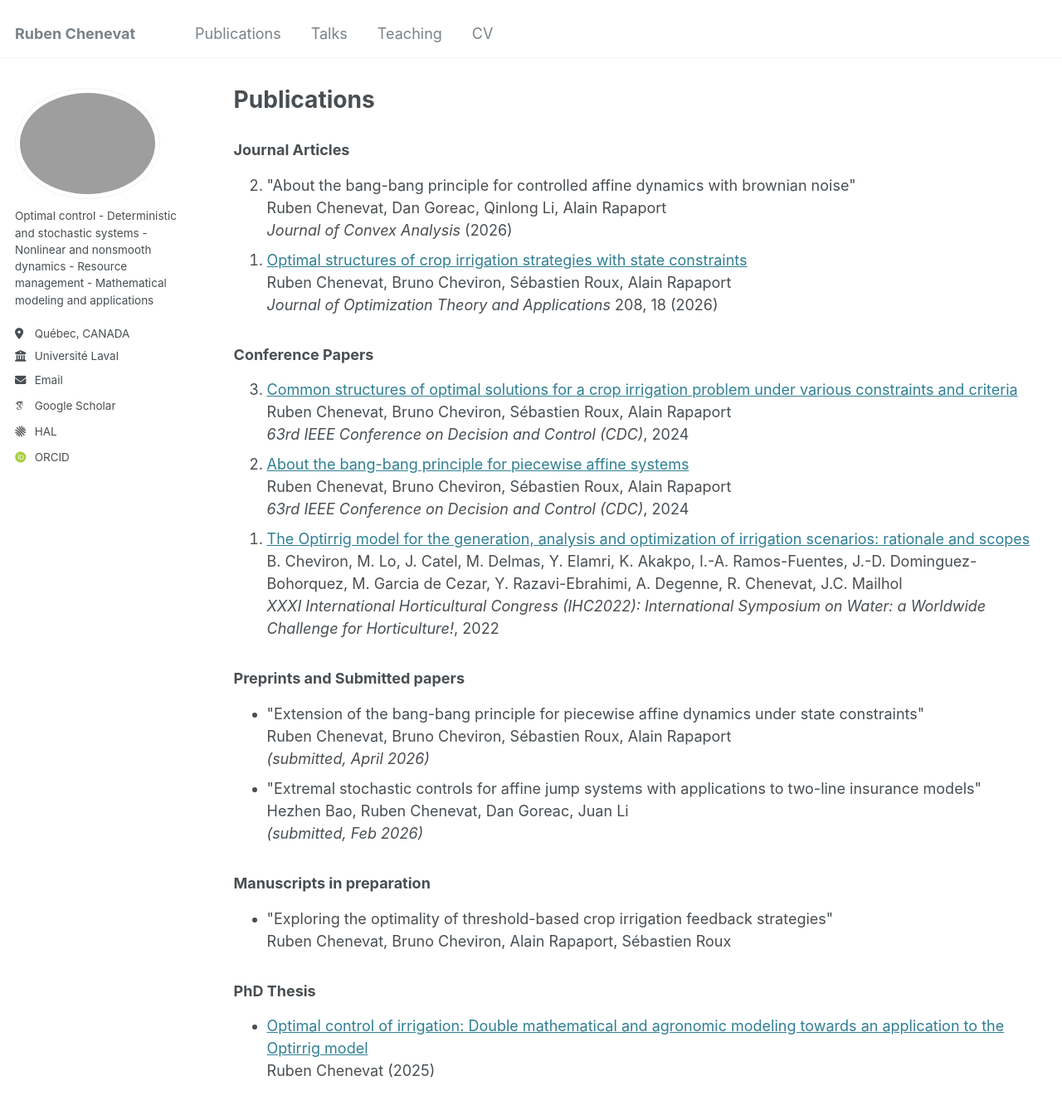
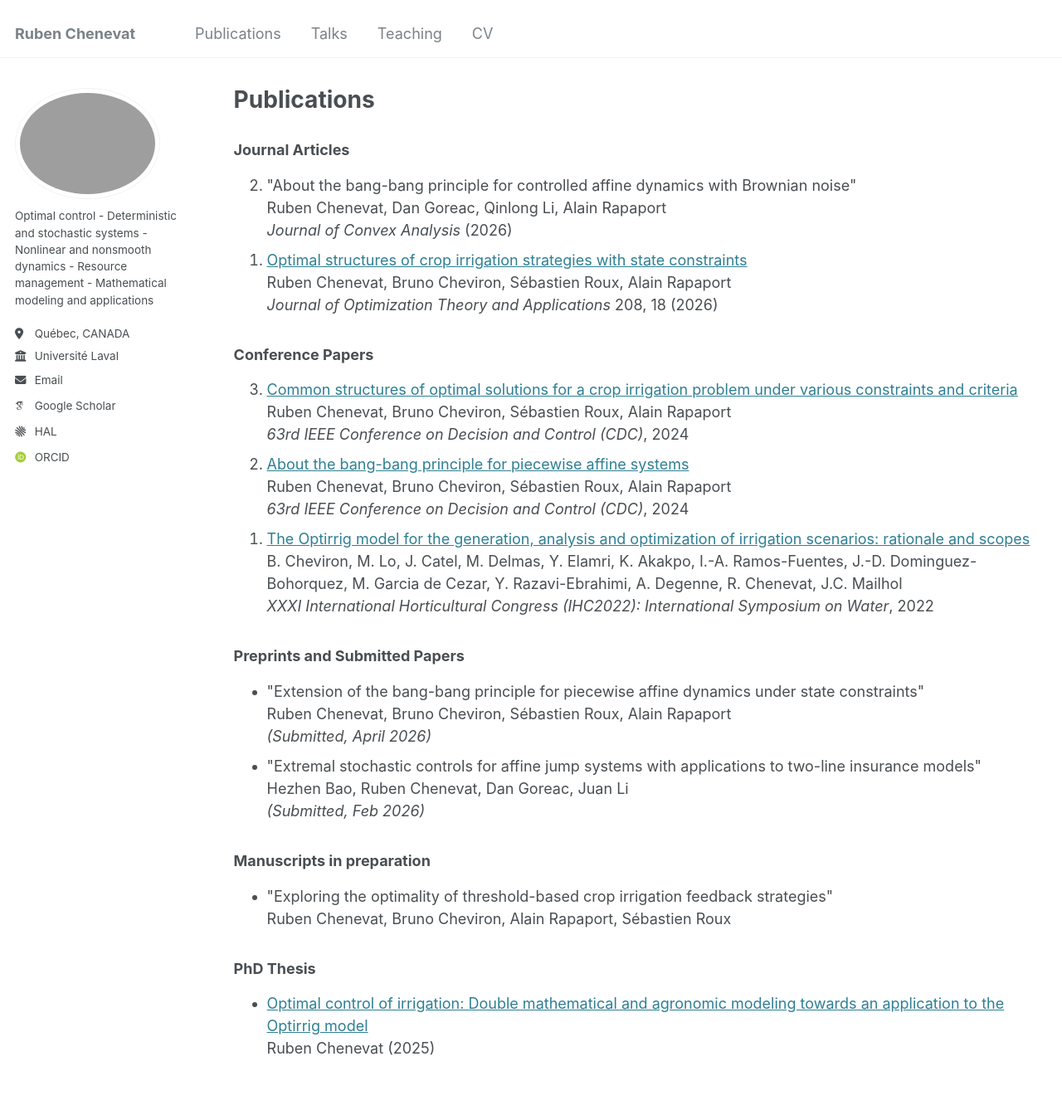
Before and after one commit to rubenchenevat/rubenchenevat.github.io, a Jekyll site: the page built from _pages/publications.html, in a window 1280 px wide and 1400 px high. Shown: the top 1338 px of the window at 83% size. Built offline with Jekyll 4.4.1, drawn with Linux system fonts in a browser that asks for light colours; some web fonts are replaced.

Commit message:
Update publications.html

```diff
--- a/_pages/publications.html
+++ b/_pages/publications.html
@@ -40,7 +40,7 @@ author_profile: true
 
 <ol reversed>
     <li>
-        "About the bang-bang principle for controlled affine dynamics with brownian noise"<br>
+        "About the bang-bang principle for controlled affine dynamics with Brownian noise"<br>
         Ruben Chenevat, Dan Goreac, Qinlong Li, Alain Rapaport<br>
         <em>Journal of Convex Analysis</em> (2026)
     </li>
@@ -68,23 +68,23 @@ author_profile: true
     <li>
         <a href="https://www.actahort.org/books/1373/1373_5.htm" target="_blank">The Optirrig model for the generation, analysis and optimization of irrigation scenarios: rationale and scopes</a><br>
         B. Cheviron, M. Lo, J. Catel, M. Delmas, Y. Elamri, K. Akakpo, I.-A. Ramos-Fuentes, J.-D. Dominguez-Bohorquez, M. Garcia de Cezar, Y. Razavi-Ebrahimi, A. Degenne, R. Chenevat, J.C. Mailhol<br>
-        <em>XXXI International Horticultural Congress (IHC2022): International Symposium on Water: a Worldwide Challenge for Horticulture!</em>, 2022
+        <em>XXXI International Horticultural Congress (IHC2022): International Symposium on Water</em>, 2022
     </li>
 </ol>
 
 
-<h3>Preprints and Submitted papers</h3>
+<h3>Preprints and Submitted Papers</h3>
 
 <ul>
     <li>
         "Extension of the bang-bang principle for piecewise affine dynamics under state constraints"<br>
         Ruben Chenevat, Bruno Cheviron, Sébastien Roux, Alain Rapaport<br>
-        <em>(submitted, April 2026)</em>
+        <em>(Submitted, April 2026)</em>
     </li>
     <li>
         "Extremal stochastic controls for affine jump systems with applications to two-line insurance models"<br>
         Hezhen Bao, Ruben Chenevat, Dan Goreac, Juan Li<br>
-        <em>(submitted, Feb 2026)</em>
+        <em>(Submitted, Feb 2026)</em>
     </li>
 </ul>
 
```
